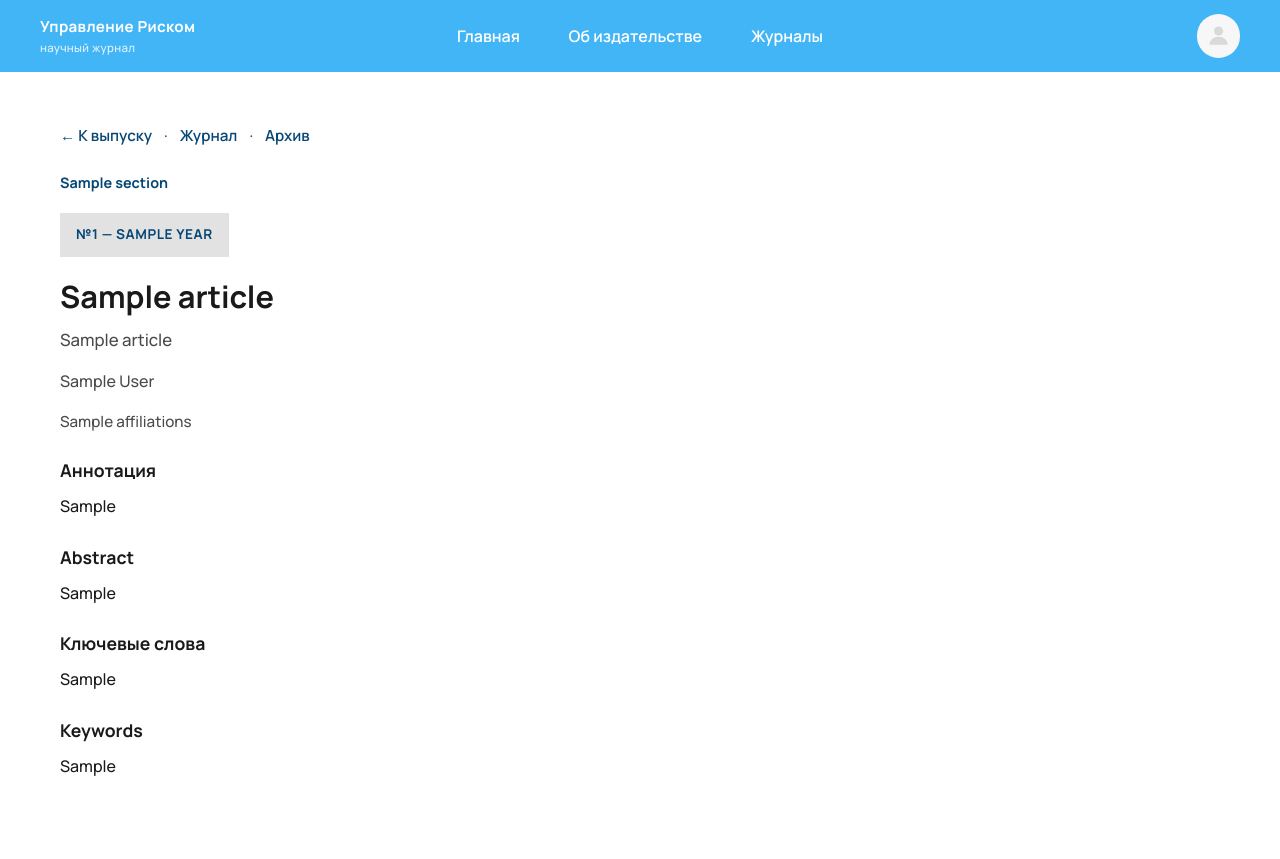
After one commit to flazenjxrf/neveroyatniyzhurnal, a Flask app: template templates/article.html in a window 1280 px wide. The commit adds this page. Run offline with Flask 3, Linux system fonts and the light colour scheme; the template is opened without the code that fills it: most values are stand-ins (such as "Sample title", 1, 10 or a date in 2020).

Commit message:
Show latest-issue articles on journal page and open articles by title.
Co-authored-by: Cursor <cursoragent@cursor.com>

```diff
--- a/app.py
+++ b/app.py
@@ -147,10 +147,22 @@ def journal():
         LIMIT 1
         """
     )
+    articles: list[dict[str, Any]] = []
+    if latest:
+        articles = fetch_all(
+            """
+            SELECT id, section, title_ru, authors_short
+            FROM articles
+            WHERE issue_id = %s
+            ORDER BY id ASC
+            """,
+            (latest["id"],),
+        )
     return render_template(
         "journal.html",
         active="journals",
         latest=latest,
+        articles=articles,
     )
 
 
@@ -240,6 +252,31 @@ def issue_legacy():
     return redirect(url_for("issue", issue_id=latest["id"]))
 
 
+@app.route("/article/<int:article_id>")
+def article(article_id: int):
+    article_row = fetch_one(
+        """
+        SELECT
+          a.id, a.section, a.title_ru, a.title_en,
+          a.authors_short, a.authors_full, a.affiliations,
+          a.abstract_ru, a.abstract_en, a.keywords_ru, a.keywords_en,
+          a.url, a.source_article_id, a.issue_id,
+          i.year, i.issue_number, i.title AS issue_title
+        FROM articles a
+        JOIN issues i ON i.id = a.issue_id
+        WHERE a.id = %s
+        """,
+        (article_id,),
+    )
+    if not article_row:
+        abort(404)
+    return render_template(
+        "article.html",
+        active="journals",
+        article=article_row,
+    )
+
+
 @app.route("/health")
 def health():
     try:
--- a/css/styles.css
+++ b/css/styles.css
@@ -272,6 +272,11 @@ a {
   padding: 1.5rem 0 2rem;
 }
 
+.journals-grid-single {
+  grid-template-columns: minmax(0, 22rem);
+  justify-content: start;
+}
+
 .journal-card {
   display: flex;
   flex-direction: column;
@@ -510,15 +515,38 @@ a.issue-row:hover {
   color: var(--text-soft);
 }
 
-.article-source {
-  display: inline-block;
-  margin-top: 0.55rem;
-  color: var(--blue-deep);
-  font-weight: 600;
+.article-page h1 {
+  margin: 0.4rem 0 0.75rem;
+  font-size: clamp(1.5rem, 2.4vw, 2.1rem);
+  line-height: 1.25;
 }
 
-.article-source:hover {
-  text-decoration: underline;
+.article-title-en {
+  margin: 0 0 1rem;
+  color: var(--text-soft);
+  font-size: 1.05rem;
+}
+
+.article-affiliations {
+  margin: 0 0 1.5rem;
+  color: var(--text-soft);
+  font-size: 0.95rem;
+  white-space: pre-wrap;
+}
+
+.article-block {
+  margin: 1.5rem 0;
+}
+
+.article-block h2 {
+  margin: 0 0 0.6rem;
+  font-size: 1.1rem;
+}
+
+.article-block p {
+  margin: 0;
+  line-height: 1.6;
+  white-space: pre-wrap;
 }
 
 .article-rows {
--- /dev/null
+++ b/templates/article.html
@@ -0,0 +1,65 @@
+{% extends "base.html" %}
+{% block title %}{{ article.title_ru }} — Управление Риском{% endblock %}
+{% block content %}
+<main class="page">
+  <p class="archive-back">
+    <a href="{{ url_for('issue', issue_id=article.issue_id) }}">← К выпуску</a>
+    <span aria-hidden="true">·</span>
+    <a href="{{ url_for('journal') }}">Журнал</a>
+    <span aria-hidden="true">·</span>
+    <a href="{{ url_for('archive') }}">Архив</a>
+  </p>
+
+  <article class="article-page">
+    {% if article.section %}
+    <p class="article-section">{{ article.section }}</p>
+    {% endif %}
+
+    <p class="eyebrow">
+      №{{ article.issue_number }} — {{ article.year }}
+    </p>
+
+    <h1>{{ article.title_ru }}</h1>
+
+    {% if article.title_en %}
+    <p class="article-title-en">{{ article.title_en }}</p>
+    {% endif %}
+
+    {% if article.authors_short or article.authors_full %}
+    <p class="article-authors">{{ article.authors_full or article.authors_short }}</p>
+    {% endif %}
+
+    {% if article.affiliations %}
+    <p class="article-affiliations">{{ article.affiliations }}</p>
+    {% endif %}
+
+    {% if article.abstract_ru %}
+    <section class="article-block">
+      <h2>Аннотация</h2>
+      <p>{{ article.abstract_ru }}</p>
+    </section>
+    {% endif %}
+
+    {% if article.abstract_en %}
+    <section class="article-block">
+      <h2>Abstract</h2>
+      <p>{{ article.abstract_en }}</p>
+    </section>
+    {% endif %}
+
+    {% if article.keywords_ru %}
+    <section class="article-block">
+      <h2>Ключевые слова</h2>
+      <p>{{ article.keywords_ru }}</p>
+    </section>
+    {% endif %}
+
+    {% if article.keywords_en %}
+    <section class="article-block">
+      <h2>Keywords</h2>
+      <p>{{ article.keywords_en }}</p>
+    </section>
+    {% endif %}
+  </article>
+</main>
+{% endblock %}
```
Also changed, not shown: templates/issue.html (+2 -5 lines), templates/journal.html (+22 -18 lines), templates/journals.html (+1 -19 lines).
